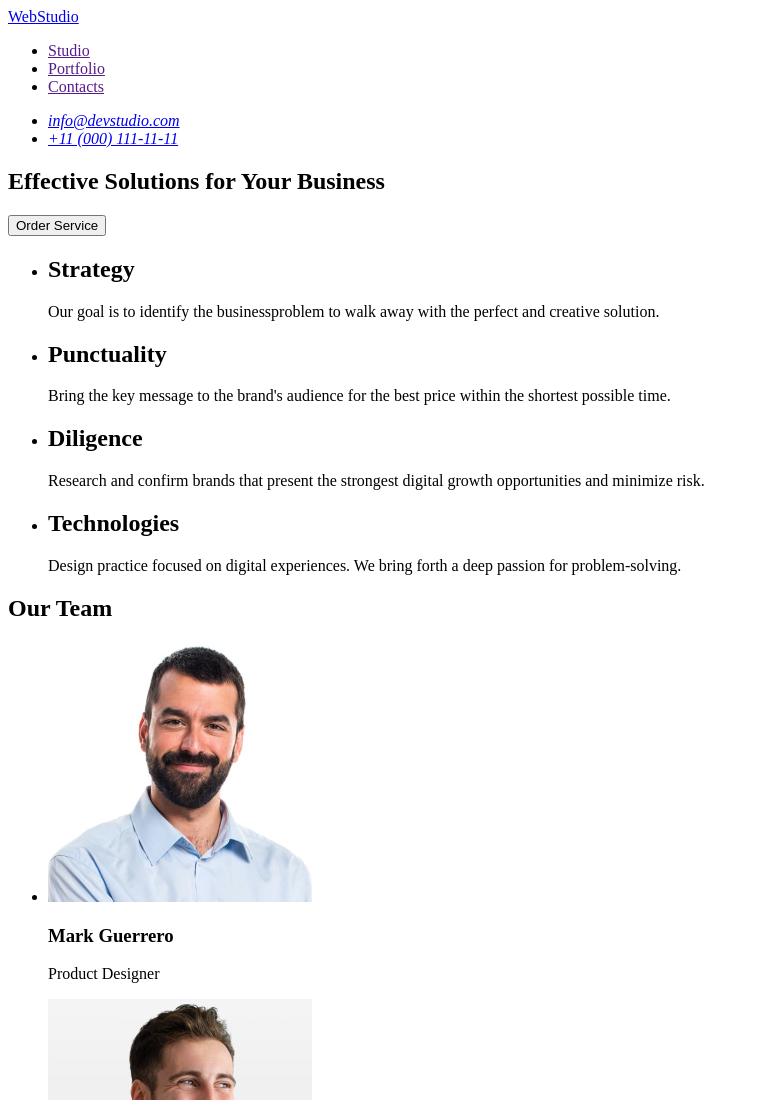
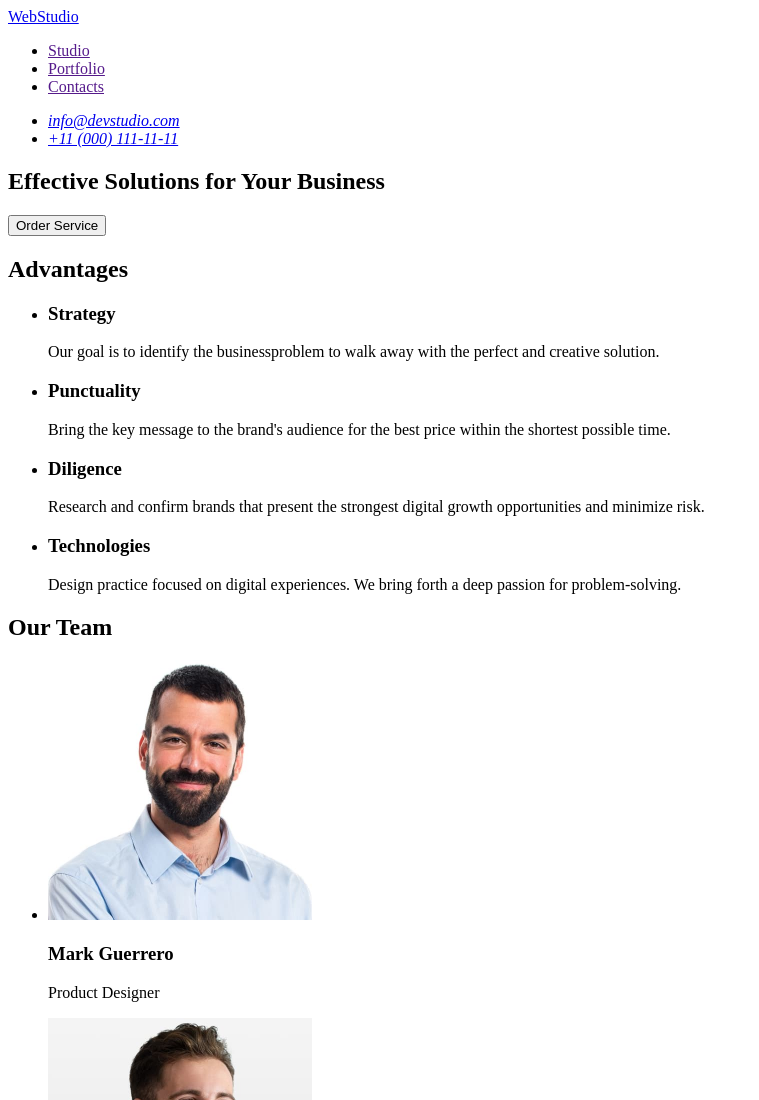
Before and after one commit to vladjelevsky/goit-markup-hw-01, a plain HTML site: page index.html in a window 1280 px wide. Shown: the top 1100 px of the page, without its empty margins (0-759 px from the left). Drawn offline with Linux system fonts and the light colour scheme.

Commit message:
update index html file

```diff
--- a/index.html
+++ b/index.html
@@ -19,11 +19,10 @@
         <address>
             <ul>
                 <li><a href="mailto:info@devstudio.com">info@devstudio.com</a></li>
-                <li><a href="tel:+11(000)111-11-11">+11 (000) 111-11-11</a></li>
+                <li><a href="tel:+110001111111">+11 (000) 111-11-11</a></li>
             </ul>
         </address>
     </header>
-
     <!--MAIN-->
     <main>
         <!--Baner "Effective Solutions"-->
@@ -31,32 +30,28 @@
             <h1>Effective Solutions for Your Business</h1>
             <button type="button">Order Service</button>
         </section>
-
         <!--List (Strategy, Punctuality, Diligence, Technologies)-->
         <section>
+            <h2>Advantages</h2>
             <ul>
                 <li>
-                    <h2>Strategy</h2>
+                    <h3>Strategy</h3>
                     <p>Our goal is to identify the businessproblem to walk away with the perfect and creative solution.</p>
                 </li>
-
                 <li>
-                    <h2>Punctuality</h2>
+                    <h3>Punctuality</h3>
                     <p>Bring the key message to the brand's audience for the best price within the shortest possible time.</p>
                 </li>
-
                 <li>
-                    <h2>Diligence</h2>
+                    <h3>Diligence</h3>
                     <p>Research and confirm brands that present the strongest digital growth opportunities and minimize risk.</p>
                 </li>
-
                 <li>
-                    <h2>Technologies</h2>
+                    <h3>Technologies</h3>
                     <p>Design practice focused on digital experiences. We bring forth a deep passion for problem-solving.</p>
                 </li>
             </ul>
         </section>
-
         <!--Our Team-->
         <section>
             <h2>Our Team</h2>
@@ -66,19 +61,16 @@
                     <h3>Mark Guerrero</h3>
                     <p>Product Designer</p>
                 </li>
-
                 <li>
                     <img src="./images/tom.jpg" alt="Tom Ford" width="264" />
                     <h3>Tom Ford</h3>
                     <p>Frontend Developer</p>
                 </li>
-
                 <li>
                     <img src="./images/camila.jpg" alt="Camila Garcia" width="264" />
                     <h3>Camila Garcia</h3>
                     <p>Marketing</p>
                 </li>
-
                 <li>
                     <img src="./images/daniel.jpg" alt="Daniel Wilson" width="264" />
                     <h3>Daniel Wilson</h3>
@@ -87,7 +79,6 @@
             </ul>
         </section>
     </main>
-
     <!--FOOTER-->
     <footer>
         <a href="./index.html">WebStudio</a>
```
